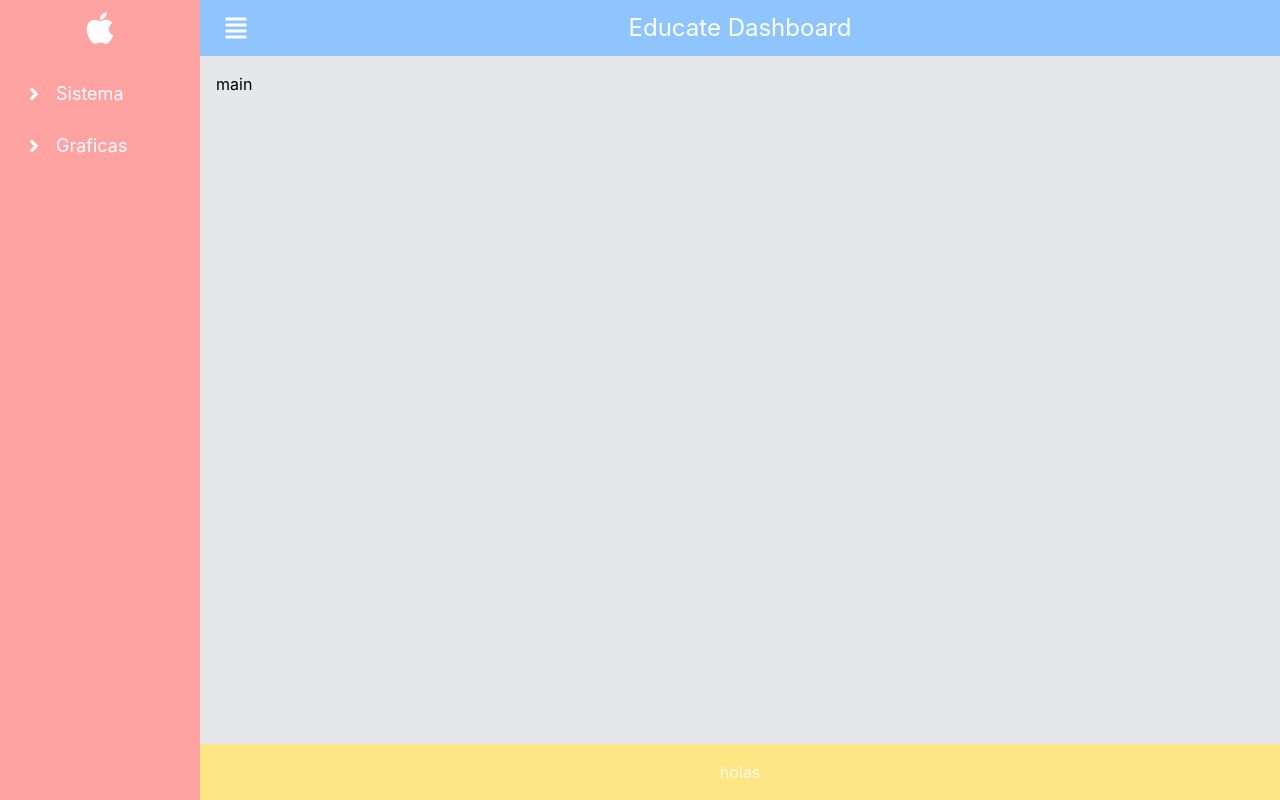
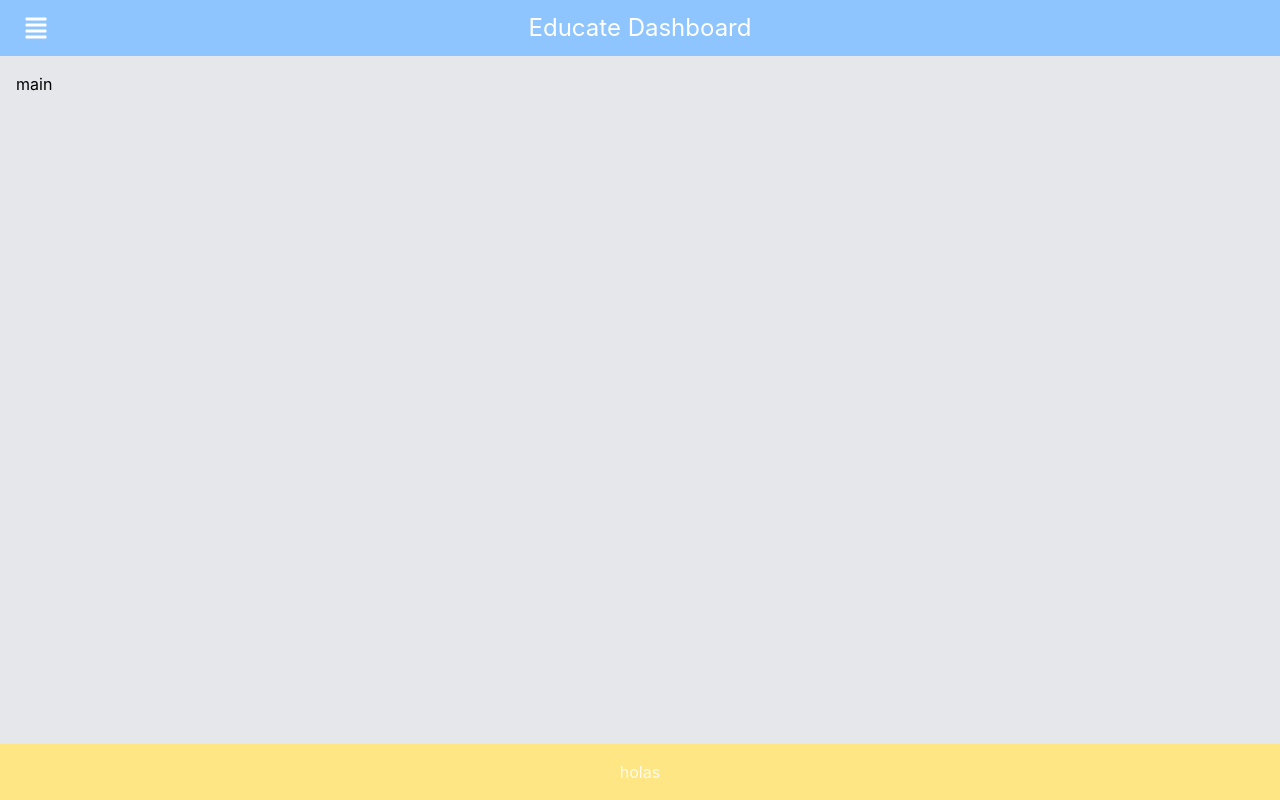
Before and after one commit to davidethc/ProyectoReactDashboardPracticum, a React (Vite) app in the folder Educate01/: page / in a window 1280 px wide. Built offline with nearby package versions, Linux system fonts and the light colour scheme.

Commit message:
sideBarFin

```diff
--- a/Educate01/src/components/SideBar.tsx
+++ b/Educate01/src/components/SideBar.tsx
@@ -1,14 +1,26 @@
 import { FaAngleRight, FaApple } from "react-icons/fa";
 import { Link } from "react-router";
 
+import { closeSideBar } from "../store/sidabarSlice";
+import { useAppSelector } from "../store/store";
+import { useAppDispatch } from "../store/store";
+
 export const SideBar = () => {
+  const isSidebarOpen = useAppSelector((state) => state.sidebar.value);
+  const dispatch = useAppDispatch();
+
   return (
-    <nav className="bg-red-300 w-[200px] min-h-screen flex flex-col">
+    <nav
+      className={`bg-red-300 w-[200px] min-h-screen flex flex-col fixed transition-all duration-300 ${
+        isSidebarOpen ? "left-0" : "-left-[200px]"
+      }`}
+    >
       <div className="h-14 flex items-center justify-center">
         <FaApple className="text-white text-4xl" />
       </div>
       <div className="flex flex-col p-4">
         <Link
+          onClick={() => dispatch(closeSideBar())}
           to={"#"}
           className="flex flex-row items-center text-white hover:bg-red-400 p-2 rounded transition-colors"
         >
@@ -16,6 +28,7 @@ export const SideBar = () => {
           <span className="ml-3 text-lg">Sistema</span>
         </Link>
         <Link
+          onClick={() => dispatch(closeSideBar())}
           to={"#"}
           className="flex flex-row items-center text-white hover:bg-red-400 p-2 rounded transition-colors mt-2"
         >
--- a/Educate01/src/pages/Home.tsx
+++ b/Educate01/src/pages/Home.tsx
@@ -1,14 +1,20 @@
 import { FaAlignJustify } from "react-icons/fa";
 
+import { openSideBar } from "../store/sidabarSlice";
 import { SideBar } from "../components/SideBar";
+import { useAppDispatch } from "../store/store";
 
 export default function Home() {
+  const dispatch = useAppDispatch();
   return (
     <div className="min-h-screen flex">
       <SideBar />
       <div className="flex-1 flex flex-col">
         <header className="h-14 bg-blue-300 flex flex-row items-center px-4 relative">
-          <button className="text-white hover:bg-blue-500 p-2 rounded transition-colors">
+          <button
+            className="text-white hover:bg-blue-500 p-2 rounded transition-colors"
+            onClick={() => dispatch(openSideBar!())}
+          >
             <FaAlignJustify size={24} />
           </button>
           <h1 className="text-2xl text-white absolute left-1/2 -translate-x-1/2">
```
